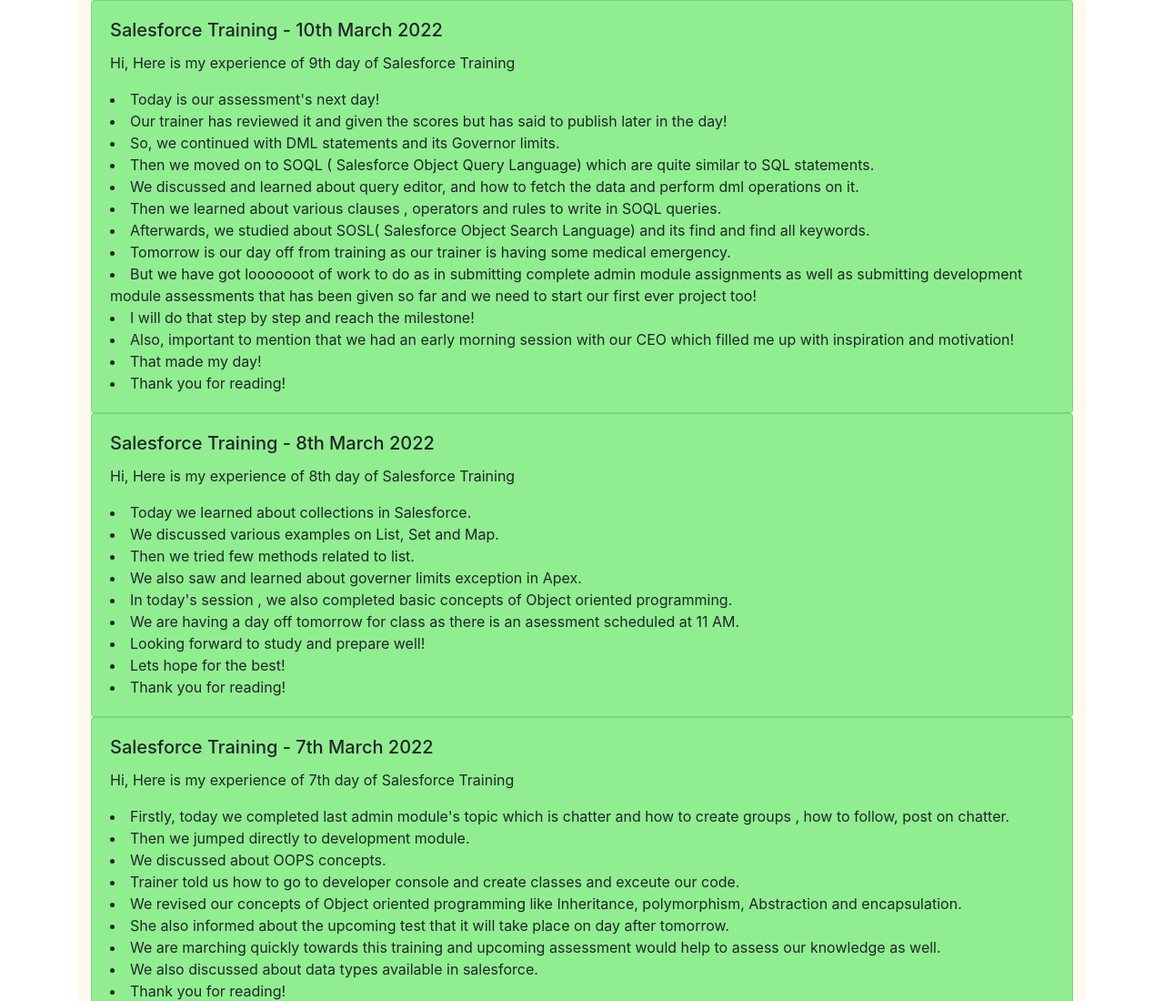
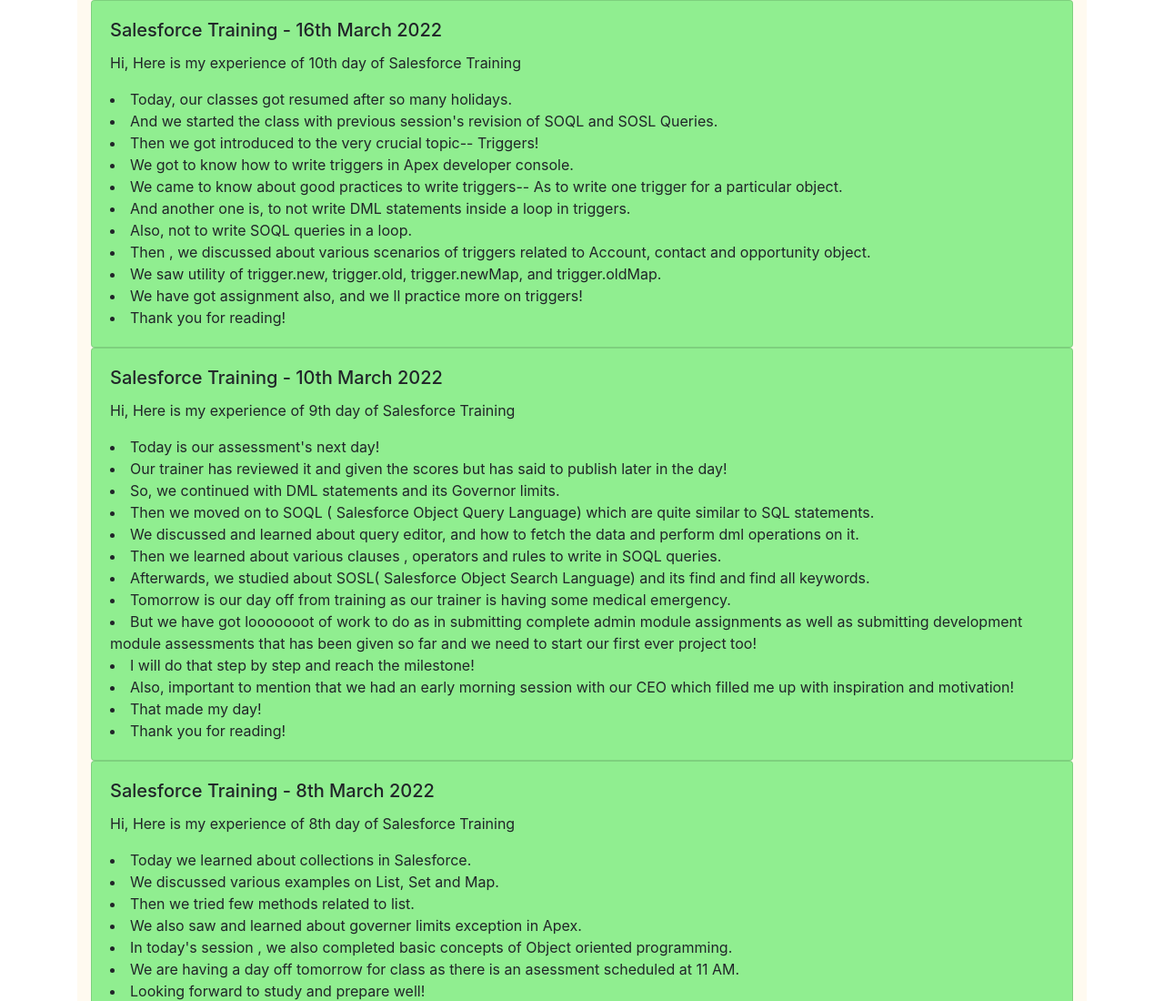
Before and after one commit to Shubhangi1998/Shubhangi1998.github.io, a plain HTML site: page journal.html in a window 1280 px wide. Shown: the top 1100 px of the page at 91% size. Drawn offline with nearby package versions, Linux system fonts and the light colour scheme.

Commit message:
Update journal.html

```diff
--- a/journal.html
+++ b/journal.html
@@ -8,6 +8,23 @@
 </head>
 <body  class="container">
 <div class="container" style="background-color:FloralWhite;">
+	<div class="card" style="background-color:LightGreen;">
+  <div class="card-body">
+    <h5 class="card-title">Salesforce Training - 16th March 2022</h5>
+    <p class="card-text"> Hi, Here is my experience of 10th day of Salesforce Training</p>
+    			<li> Today, our classes got resumed after so many holidays. </li>
+			<li> And we started the class with previous session's revision of SOQL and SOSL Queries. </li>
+			<li> Then we got introduced to the very crucial topic-- Triggers! </li>
+	    		<li> We got to know how to write triggers in Apex developer console. </li>
+			<li> We came to know about good practices to write triggers-- As to write one trigger for a particular object. </li>
+			<li> And another one is, to not write DML statements inside a loop in triggers. </li>
+			<li> Also, not to write SOQL queries in a loop. </li>
+	  		<li> Then , we discussed about various scenarios of triggers related to Account, contact and opportunity object. </li>
+	  		<li> We saw utility of trigger.new, trigger.old, trigger.newMap, and trigger.oldMap. </li>
+	  		<li> We have got assignment also, and we ll practice more on triggers! </li>
+	  		<li> Thank you for reading! </li>
+  </div>
+</div>
 	<div class="card" style="background-color:LightGreen;">
   <div class="card-body">
     <h5 class="card-title">Salesforce Training - 10th March 2022</h5>
```
